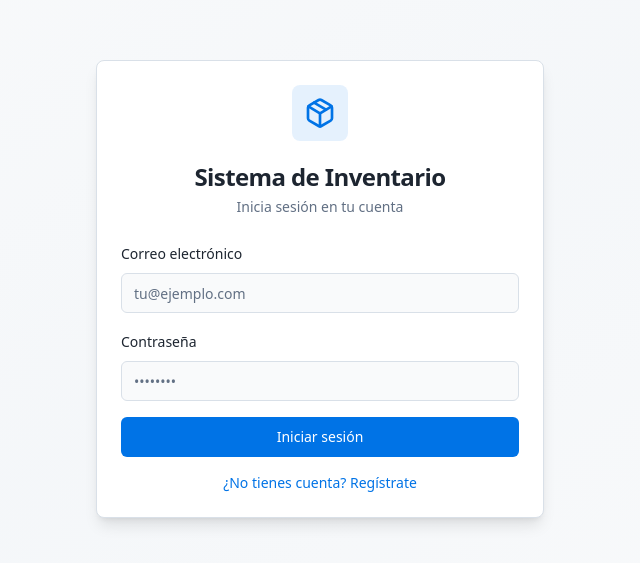
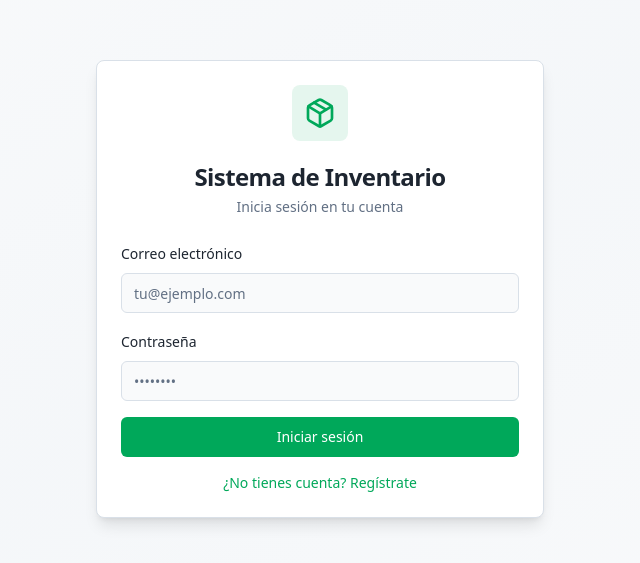
Before and after one commit to usuaal1/inv-tracker-pro, a React (Vite) app: page /auth in a window 1280 px wide. Shown: the part 111-674 px from the top of the page, without its empty margins (320-960 px from the left). Built offline with nearby package versions, Linux system fonts and the light colour scheme; the HTML template or start-up script is replaced by a standard one.

Commit message:
Add logo and update colors

```diff
--- a/src/components/Layout.tsx
+++ b/src/components/Layout.tsx
@@ -4,6 +4,7 @@ import { supabase } from "@/integrations/supabase/client";
 import { Session } from "@supabase/supabase-js";
 import { SidebarProvider, SidebarTrigger } from "@/components/ui/sidebar";
 import { AppSidebar } from "./AppSidebar";
+import logo from "@/assets/logo.png";
 
 interface LayoutProps {
   children: React.ReactNode;
@@ -57,8 +58,9 @@ const Layout = ({ children }: LayoutProps) => {
       <div className="min-h-screen flex w-full">
         <AppSidebar />
         <div className="flex-1 flex flex-col">
-          <header className="h-14 border-b bg-card flex items-center px-4 sticky top-0 z-10">
+          <header className="h-14 border-b bg-card flex items-center justify-between px-4 sticky top-0 z-10">
             <SidebarTrigger />
+            <img src={logo} alt="IEMCO" className="h-8" />
           </header>
           <main className="flex-1 p-6 overflow-auto">
             {children}
--- a/src/index.css
+++ b/src/index.css
@@ -17,7 +17,7 @@ All colors MUST be HSL.
     --popover: 0 0% 100%;
     --popover-foreground: 215 25% 15%;
 
-    --primary: 210 100% 45%;
+    --primary: 152 100% 33%;
     --primary-foreground: 0 0% 100%;
 
     --secondary: 210 40% 92%;
@@ -37,18 +37,18 @@ All colors MUST be HSL.
 
     --border: 210 25% 88%;
     --input: 210 25% 88%;
-    --ring: 210 100% 45%;
+    --ring: 152 100% 33%;
 
     --radius: 0.5rem;
 
     --sidebar-background: 215 25% 15%;
     --sidebar-foreground: 210 20% 92%;
-    --sidebar-primary: 210 100% 45%;
+    --sidebar-primary: 152 100% 33%;
     --sidebar-primary-foreground: 0 0% 100%;
     --sidebar-accent: 215 20% 22%;
     --sidebar-accent-foreground: 210 20% 92%;
     --sidebar-border: 215 20% 25%;
-    --sidebar-ring: 210 100% 45%;
+    --sidebar-ring: 152 100% 33%;
 
     /* Shadows */
     --shadow-sm: 0 1px 2px 0 hsl(210 20% 15% / 0.05);
@@ -69,7 +69,7 @@ All colors MUST be HSL.
     --popover: 215 25% 15%;
     --popover-foreground: 210 20% 92%;
 
-    --primary: 210 100% 55%;
+    --primary: 152 100% 40%;
     --primary-foreground: 0 0% 100%;
 
     --secondary: 215 20% 22%;
@@ -89,16 +89,16 @@ All colors MUST be HSL.
 
     --border: 215 20% 25%;
     --input: 215 20% 25%;
-    --ring: 210 100% 55%;
+    --ring: 152 100% 40%;
 
     --sidebar-background: 215 25% 10%;
     --sidebar-foreground: 210 20% 92%;
-    --sidebar-primary: 210 100% 55%;
+    --sidebar-primary: 152 100% 40%;
     --sidebar-primary-foreground: 0 0% 100%;
     --sidebar-accent: 215 20% 18%;
     --sidebar-accent-foreground: 210 20% 92%;
     --sidebar-border: 215 20% 20%;
-    --sidebar-ring: 210 100% 55%;
+    --sidebar-ring: 152 100% 40%;
   }
 }
 
--- a/src/pages/Inventory.tsx
+++ b/src/pages/Inventory.tsx
@@ -15,6 +15,7 @@ import jsPDF from "jspdf";
 import autoTable from "jspdf-autotable";
 import { format } from "date-fns";
 import { es } from "date-fns/locale";
+import logo from "@/assets/logo.png";
 
 interface Product {
   id: string;
@@ -180,6 +181,10 @@ const Inventory = () => {
 
     const doc = new jsPDF();
 
+    const img = new Image();
+    img.src = logo;
+    doc.addImage(img, "PNG", 170, 10, 25, 10);
+
     doc.setFontSize(18);
     doc.text("Inventario de Productos", 14, 22);
     doc.setFontSize(11);
@@ -197,7 +202,7 @@ const Inventory = () => {
       body: tableData,
       startY: 35,
       styles: { fontSize: 9 },
-      headStyles: { fillColor: [59, 130, 246] },
+      headStyles: { fillColor: [0, 168, 89] },
     });
 
     doc.save(`inventario_${format(new Date(), "dd-MM-yyyy")}.pdf`);
--- a/src/pages/PlantMap.tsx
+++ b/src/pages/PlantMap.tsx
@@ -15,6 +15,7 @@ import jsPDF from "jspdf";
 import autoTable from "jspdf-autotable";
 import { format } from "date-fns";
 import { es } from "date-fns/locale";
+import logo from "@/assets/logo.png";
 
 type MachineStatus = "producing" | "mold_change" | "minor_stop" | "major_stop";
 
@@ -255,6 +256,10 @@ export default function PlantMap() {
 
     const doc = new jsPDF();
 
+    const img = new Image();
+    img.src = logo;
+    doc.addImage(img, "PNG", 170, 10, 25, 10);
+
     doc.setFontSize(18);
     doc.text("MAPA DE PLANTA", 14, 20);
     doc.setFontSize(12);
@@ -277,7 +282,7 @@ export default function PlantMap() {
       body: tableData,
       startY: 42,
       styles: { fontSize: 9 },
-      headStyles: { fillColor: [59, 130, 246] },
+      headStyles: { fillColor: [0, 168, 89] },
     });
 
     if (currentComment && currentComment.comments) {
--- a/src/pages/ProductionReport.tsx
+++ b/src/pages/ProductionReport.tsx
@@ -13,6 +13,7 @@ import autoTable from "jspdf-autotable";
 import { format } from "date-fns";
 import { es } from "date-fns/locale";
 import { Dialog, DialogContent, DialogDescription, DialogHeader, DialogTitle, DialogTrigger } from "@/components/ui/dialog";
+import logo from "@/assets/logo.png";
 
 interface ProductionReport {
   id: string;
@@ -197,6 +198,10 @@ const ProductionReport = () => {
 
     const doc = new jsPDF();
 
+    const img = new Image();
+    img.src = logo;
+    doc.addImage(img, "PNG", 170, 10, 25, 10);
+
     doc.setFontSize(18);
     doc.text("REPORTE DE PRODUCCIÓN", 14, 20);
     doc.setFontSize(12);
@@ -218,7 +223,7 @@ const ProductionReport = () => {
       body: tableData,
       startY: 42,
       styles: { fontSize: 8 },
-      headStyles: { fillColor: [59, 130, 246] },
+      headStyles: { fillColor: [0, 168, 89] },
     });
 
     doc.save(`produccion_turno${selectedShift}_${selectedDate}.pdf`);
```
Also changed, not shown: src/assets/logo.png (added).
